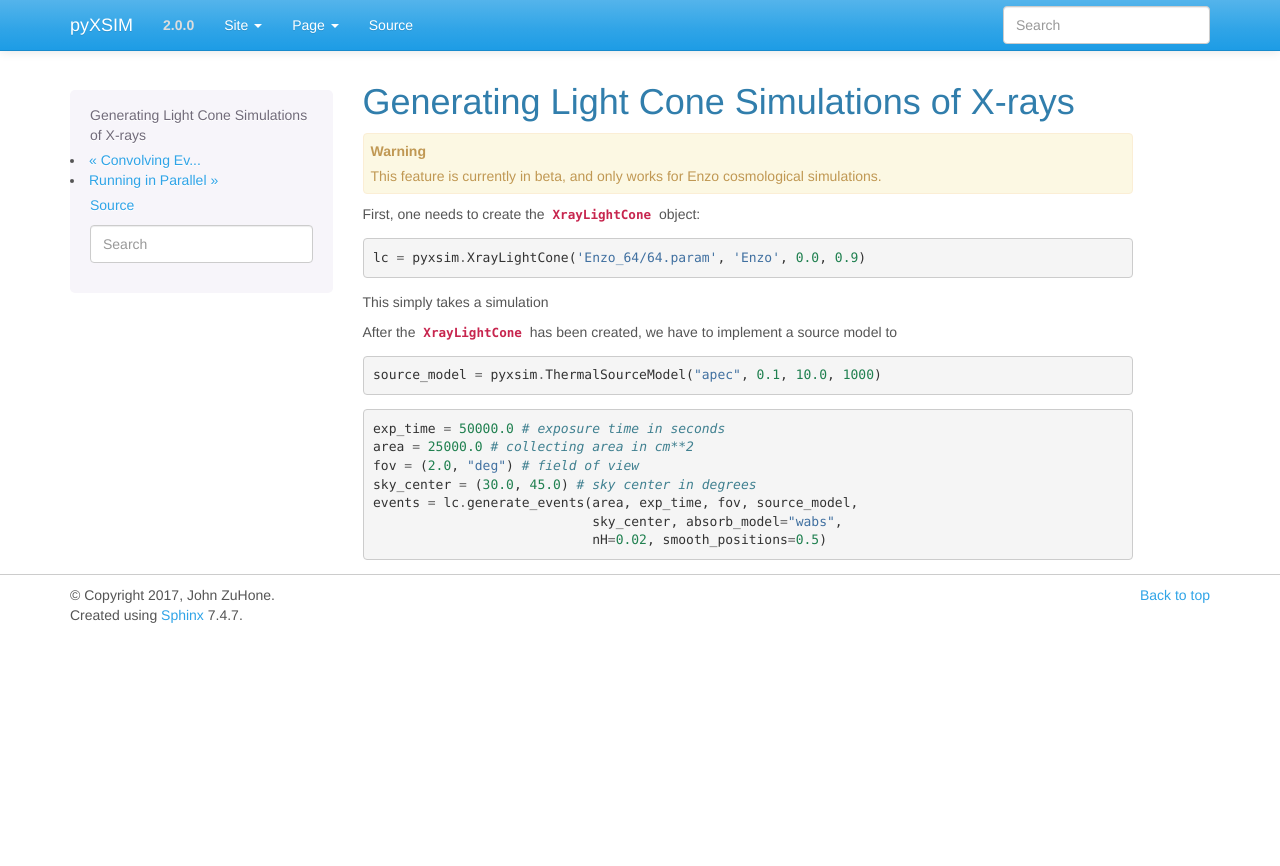
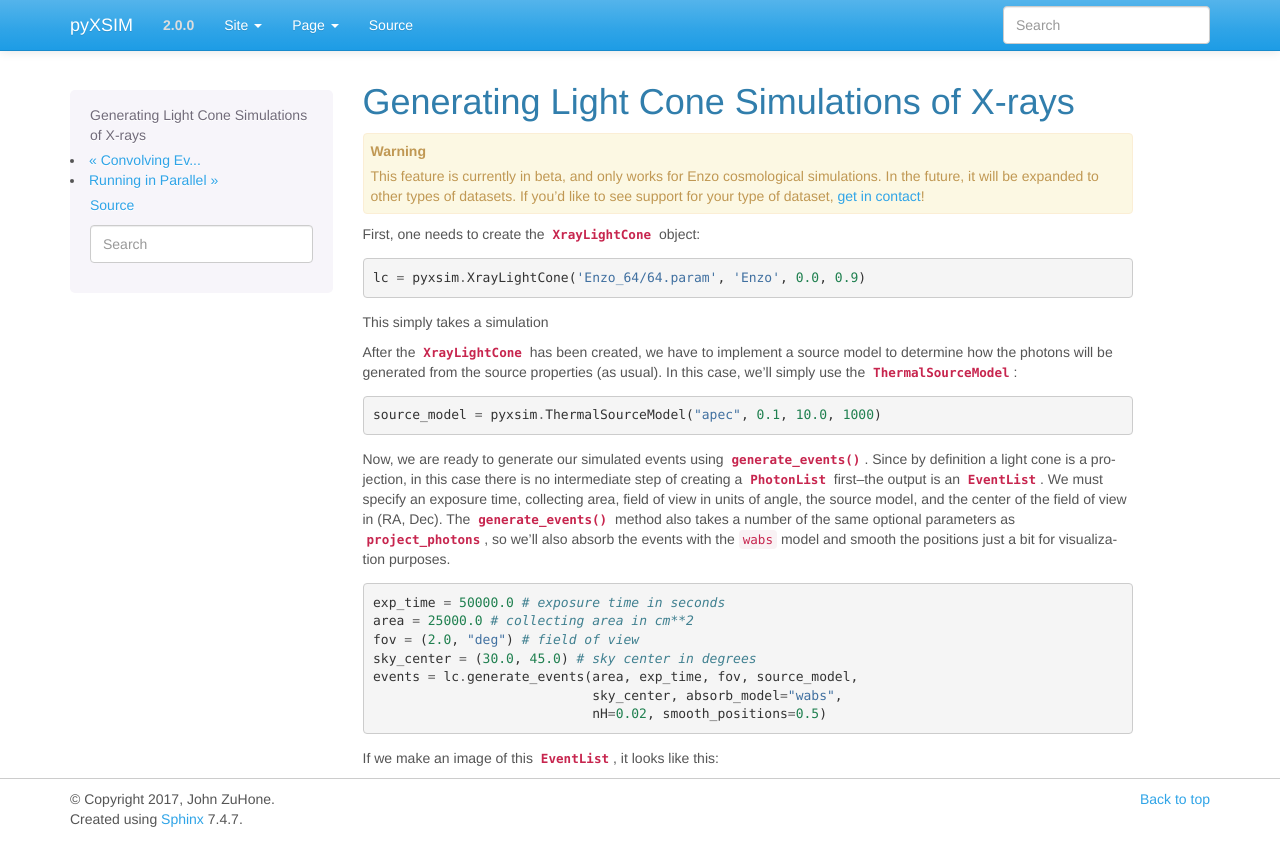
Before and after one commit to jzuhone/pyxsim, a Sphinx documentation site: the page built from doc/source/light_cone.rst, in a window 1280 px wide. Shown: the top 866 px of the page. Built offline with Sphinx 7.4.7, drawn with Linux system fonts in a browser that asks for light colours.

Commit message:
More light cone docs

```diff
--- a/doc/source/light_cone.rst
+++ b/doc/source/light_cone.rst
@@ -6,7 +6,9 @@ Generating Light Cone Simulations of X-rays
 .. warning::
 
     This feature is currently in beta, and only works for Enzo cosmological
-    simulations.
+    simulations. In the future, it will be expanded to other types of
+    datasets. If you'd like to see support for your type of dataset,
+    `get in contact <faq.html>`_!
 
 First, one needs to create the :class:`~pyxsim.light_cone.XrayLightCone` object:
 
@@ -17,11 +19,26 @@ First, one needs to create the :class:`~pyxsim.light_cone.XrayLightCone` object:
 This simply takes a simulation
 
 After the :class:`~pyxsim.light_cone.XrayLightCone` has been created, we have to
-implement a source model to
+implement a source model to determine how the photons will be generated from the
+source properties (as usual). In this case, we'll simply use the
+:class:`~pyxsim.source_models.ThermalSourceModel`:
 
 .. code-block:: python
 
     source_model = pyxsim.ThermalSourceModel("apec", 0.1, 10.0, 1000)
+
+Now, we are ready to generate our simulated events using
+:meth:`~pyxsim.light_cone.XrayLightCone.generate_events`. Since by definition
+a light cone is a projection, in this case there is no intermediate step of
+creating a :class:`~pyxsim.photon_list.PhotonList` first--the output is an
+:class:`~pyxsim.event_list.EventList`. We must specify an exposure time,
+collecting area, field of view in units of angle, the source model, and the
+center of the field of view in (RA, Dec). The
+:meth:`~pyxsim.light_cone.XrayLightCone.generate_events`
+method also takes a number of the same optional parameters as
+:class:`~pyxsim.photon_list.PhotonList.project_photons`, so we'll also absorb
+the events with the ``wabs`` model and smooth the positions just a bit for
+visualization purposes.
 
 .. code-block:: python
 
@@ -32,3 +49,6 @@ implement a source model to
     events = lc.generate_events(area, exp_time, fov, source_model,
                                 sky_center, absorb_model="wabs",
                                 nH=0.02, smooth_positions=0.5)
+
+If we make an image of this :class:`~pyxsim.event_list.EventList`, it looks
+like this:
```
